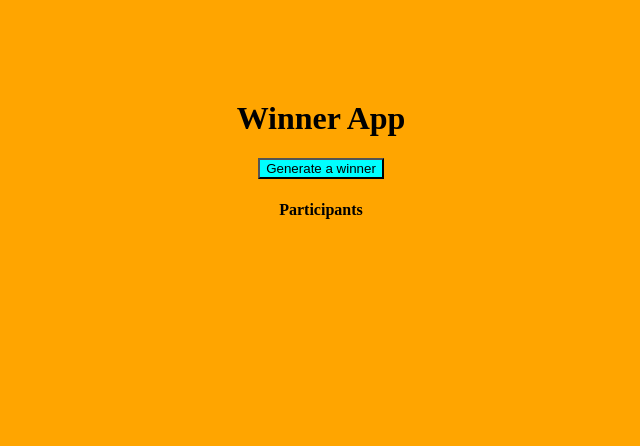
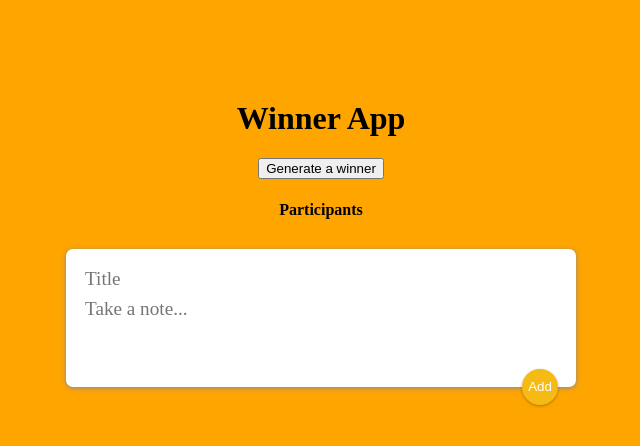
Before and after one commit to Janviermbilizi/sutwa-demo-app, a React (Create React App) app in the folder client/: page / in a window 1280 px wide. Shown: the top 446 px of the page, without its empty margins (319-959 px from the left). Built offline with nearby package versions, Linux system fonts and the light colour scheme.

Commit message:
applying functions and components for adding notes

```diff
--- a/client/src/App.css
+++ b/client/src/App.css
@@ -2,7 +2,7 @@
   background-color: orange;
 }
 
-button {
+.b1 {
   background-color: aqua;
 }
 
@@ -17,3 +17,68 @@
   text-align: center;
   margin-top: 100px;
 }
+.note {
+  background: #fff;
+  border-radius: 7px;
+  box-shadow: 0 2px 5px #ccc;
+  padding: 10px;
+  width: 240px;
+  margin: 16px;
+  float: left;
+}
+.note h1 {
+  font-size: 1.1em;
+  margin-bottom: 6px;
+}
+.note p {
+  font-size: 1.1em;
+  margin-bottom: 10px;
+  white-space: pre-wrap;
+  word-wrap: break-word;
+}
+
+.note button {
+  position: relative;
+  float: right;
+  margin-right: 10px;
+  color: #f5ba13;
+  border: none;
+  width: 36px;
+  height: 36px;
+  cursor: pointer;
+  outline: none;
+}
+
+form {
+  position: relative;
+  width: 480px;
+  margin: 30px auto 20px auto;
+  background: #fff;
+  padding: 15px;
+  border-radius: 7px;
+  box-shadow: 0 1px 5px rgb(138, 137, 137);
+}
+form input,
+form textarea {
+  width: 100%;
+  border: none;
+  padding: 4px;
+  outline: none;
+  font-size: 1.2em;
+  font-family: inherit;
+  resize: none;
+}
+form button {
+  position: absolute;
+  right: 18px;
+  bottom: -18px;
+  background: #f5ba13;
+  color: #fff;
+  border: none;
+  border-radius: 50%;
+  width: 36px;
+  height: 36px;
+  box-shadow: 0 1px 3px rgba(0, 0, 0, 0.3);
+  cursor: pointer;
+  outline: none;
+}
--- a/client/src/App.js
+++ b/client/src/App.js
@@ -1,6 +1,8 @@
 import "./App.css";
 import { useState, useEffect } from "react";
 import together from "./together.jpg";
+import Note from "./components/Note";
+import CreateArea from "./components/CreateArea";
 
 function App() {
   const [appName, setAppName] = useState("Winner App");
@@ -16,7 +18,22 @@
     setwinner(data.winner);
   };
 
+  //Added this part for the notes
+  const [notes, setNotes] = useState([]);
 
+  function addNote(newNote) {
+    setNotes(prevNotes => {
+      return [...prevNotes, newNote];
+    });
+  }
+
+  function deleteNote(id) {
+    setNotes(prevNotes => {
+      return prevNotes.filter((noteItem, index) => {
+        return index !== id;
+      });
+    });
+  }
 
   //useEffect(generateWinner);
 
@@ -24,7 +41,7 @@
     <div className="App">
       <h1>{appName}</h1>
 
-      <button onClick={generateWinner}>Generate a winner</button>
+      <button classname="b1" onClick={generateWinner}>Generate a winner</button>
 
       <h2>{winner}</h2>
       {/* <button onClick={changeTheAppName}>Change the name of the App</button>
@@ -36,6 +53,18 @@
           <li key={i}>{item}</li>
         ))}
       </ol>
+      <CreateArea onAdd={addNote} />
+      {notes.map((noteItem, index) => {
+        return (
+          <Note
+            key={index}
+            id={index}
+            title={noteItem.title}
+            content={noteItem.content}
+            onDelete={deleteNote}
+          />
+        );
+      })}
     </div>
   );
 }
--- /dev/null
+++ b/client/src/components/CreateArea.js
@@ -0,0 +1,51 @@
+import React, { useState } from "react";
+
+function CreateArea(props) {
+  const [note, setNote] = useState({
+    title: "",
+    content: ""
+  });
+
+  function handleChange(event) {
+    const { name, value } = event.target;
+
+    setNote(prevNote => {
+      return {
+        ...prevNote,
+        [name]: value
+      };
+    });
+  }
+
+  function submitNote(event) {
+    props.onAdd(note);
+    setNote({
+      title: "",
+      content: ""
+    });
+    event.preventDefault();
+  }
+
+  return (
+    <div>
+      <form>
+        <input
+          name="title"
+          onChange={handleChange}
+          value={note.title}
+          placeholder="Title"
+        />
+        <textarea
+          name="content"
+          onChange={handleChange}
+          value={note.content}
+          placeholder="Take a note..."
+          rows="3"
+        />
+        <button onClick={submitNote}>Add</button>
+      </form>
+    </div>
+  );
+}
+
+export default CreateArea;
--- /dev/null
+++ b/client/src/components/Note.js
@@ -0,0 +1,17 @@
+import React from "react";
+
+function Note(props) {
+  function handleClick() {
+    props.onDelete(props.id);
+  }
+
+  return (
+    <div className="note">
+      <h1>{props.title}</h1>
+      <p>{props.content}</p>
+      <button onClick={handleClick}>DELETE</button>
+    </div>
+  );
+}
+
+export default Note;
```
